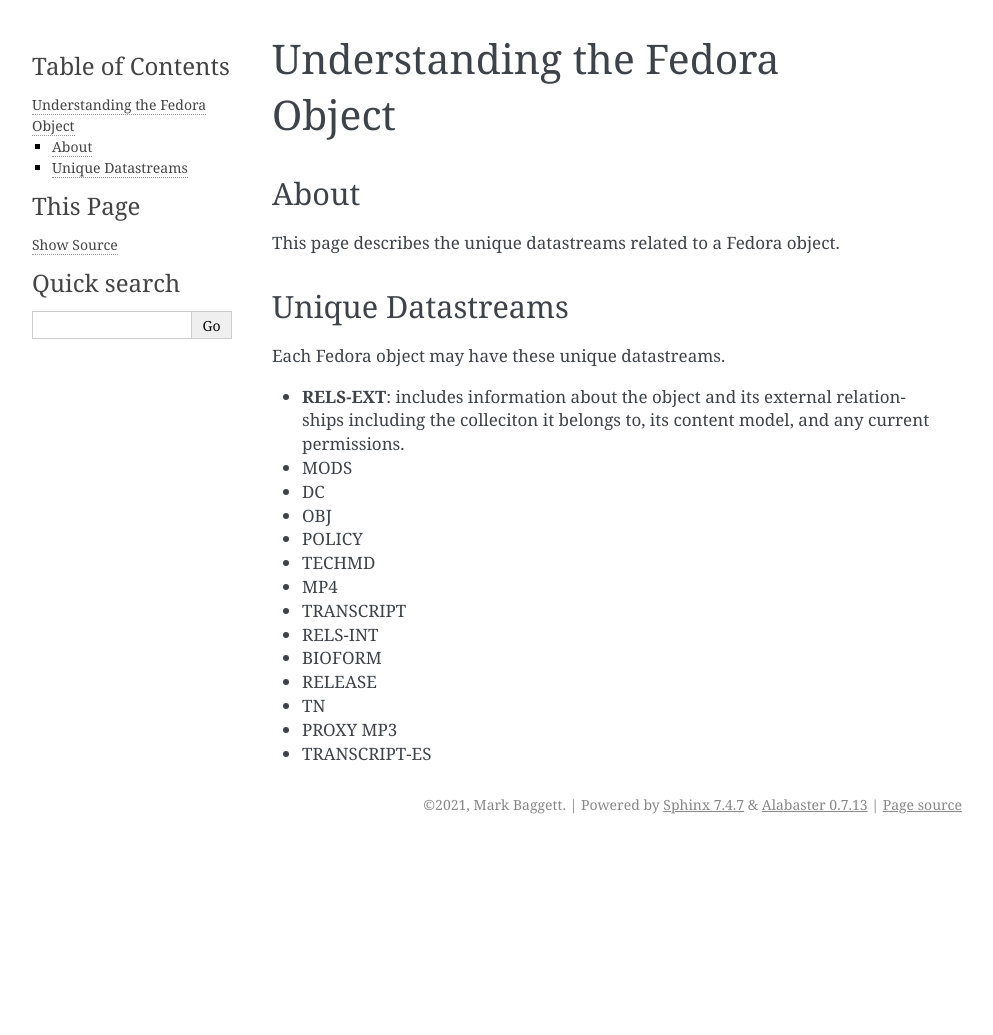
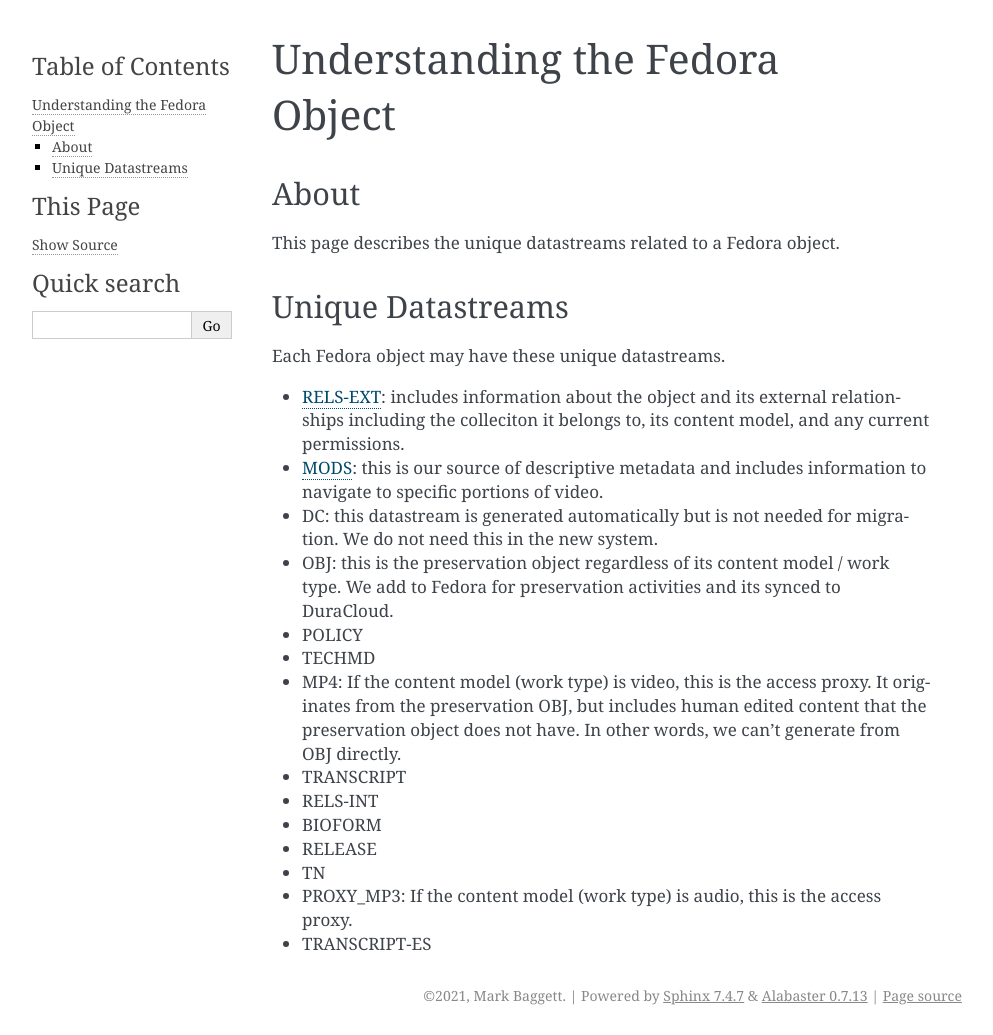
Before and after one commit to markpbaggett/rfta_data_models, a Sphinx documentation site: the page built from docs/source/data/1_fedora_object.rst, in a window 1280 px wide. Shown: the whole page, without its empty margins (148-1141 px from the left). Built offline with Sphinx 7.4.7, drawn with Linux system fonts in a browser that asks for light colours; before the commit the page ends 900 px from its top, so only the background shows below that.

Commit message:
Add MODS description.

```diff
--- a/docs/source/data/1_fedora_object.rst
+++ b/docs/source/data/1_fedora_object.rst
@@ -11,17 +11,17 @@ Unique Datastreams
 
 Each Fedora object may have these unique datastreams.
 
-* **RELS-EXT**: includes information about the object and its external relationships including the colleciton it belongs to, its content model, and any current permissions.
-* MODS
-* DC
-* OBJ
+* `RELS-EXT <2_rels_ext.html>`__: includes information about the object and its external relationships including the colleciton it belongs to, its content model, and any current permissions.
+* `MODS <3_understanding_the_mods.html>`__: this is our source of descriptive metadata and includes information to navigate to specific portions of video.
+* DC:  this datastream is generated automatically but is not needed for migration. We do not need this in the new system.
+* OBJ: this is the preservation object regardless of its content model / work type.  We add to Fedora for preservation activities and its synced to DuraCloud.
 * POLICY
 * TECHMD
-* MP4
+* MP4: If the content model (work type) is video, this is the access proxy.  It originates from the preservation OBJ, but includes human edited content that the preservation object does not have.  In other words, we can't generate from OBJ directly.
 * TRANSCRIPT
 * RELS-INT
 * BIOFORM
 * RELEASE
 * TN
-* PROXY MP3
+* PROXY_MP3: If the content model (work type) is audio, this is the access proxy.
 * TRANSCRIPT-ES
```
